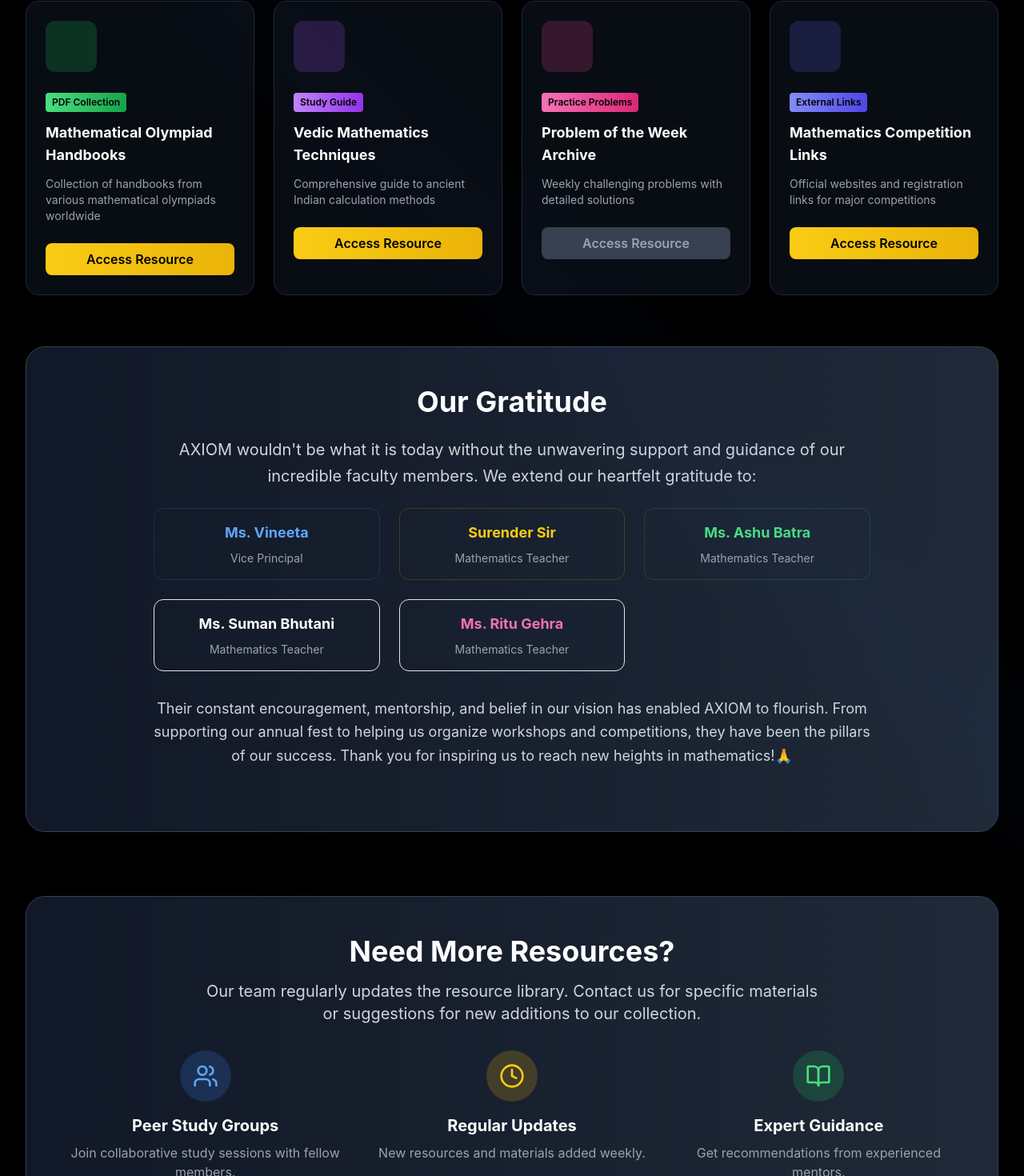
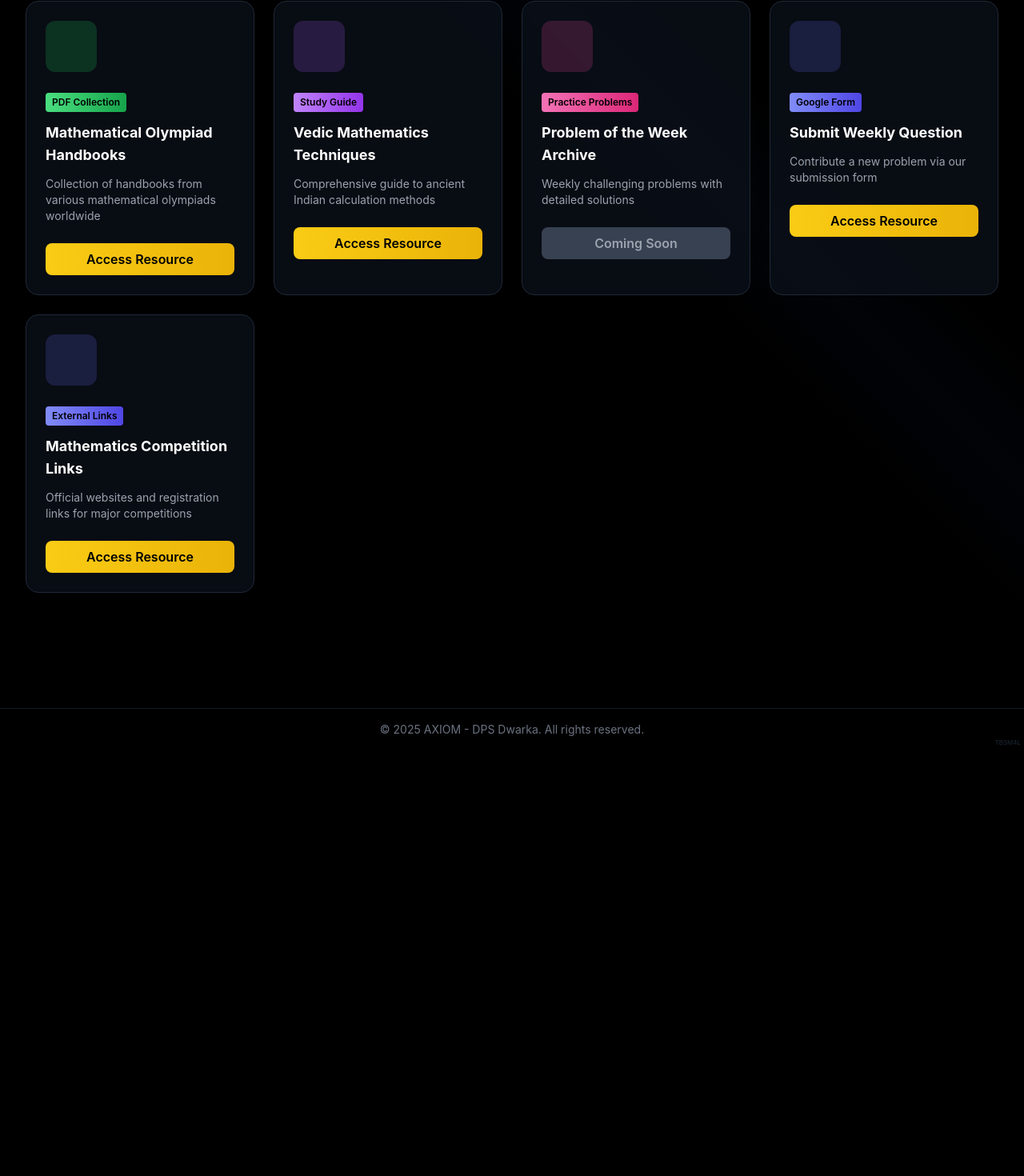
Before and after one commit to atharvatri47/axiom-math-club, a React (Create React App) app: page /resources in a window 1280 px wide. Shown: the part 957-2427 px from the top of the page at 80% size. After the commit the page ends 1895 px from the top, so only its background shows below. Built offline with nearby package versions, Linux system fonts and the light colour scheme; the HTML template or start-up script is replaced by a standard one.

Commit message:
Update Resources.js

```diff
--- a/src/pages/Resources.js
+++ b/src/pages/Resources.js
@@ -1,39 +1,42 @@
 import React from "react";
 import { motion } from "framer-motion";
-import { BookOpen, Download, ExternalLink, Star, Users, Clock } from "lucide-react";
+import { BookOpen, Download, ExternalLink, Star } from "lucide-react";
 
 const books = [
   {
     title: "Challenges and Thrills of Pre-College Mathematics",
     author: "V. Krishnamurthy, C.R. Pranesachar, K.N. Ranganathan, B.J. Venkatachala",
-    description: "An excellent resource for mathematical olympiad preparation with challenging problems and detailed solutions.",
+    description:
+      "An excellent resource for mathematical olympiad preparation with challenging problems and detailed solutions.",
     rating: 5,
     category: "Competition Mathematics",
     color: "from-blue-400 to-blue-600",
     bgColor: "bg-blue-500/20",
-    link: "https://drive.google.com/drive/folders/15a3uHgrhSpX43cAPZb_QEJuEwASbjgtQ?usp=drive_link"
+    link: "https://drive.google.com/drive/folders/15a3uHgrhSpX43cAPZb_QEJuEwASbjgtQ?usp=drive_link",
   },
   {
     title: "Cengage Mathematics",
     author: "G. Tewani",
-    description: "Comprehensive mathematics series covering all topics for competitive examinations with extensive problem sets.",
+    description:
+      "Comprehensive mathematics series covering all topics for competitive examinations with extensive problem sets.",
     rating: 5,
     category: "Comprehensive Study",
     color: "from-yellow-400 to-yellow-600",
     bgColor: "bg-yellow-500/20",
-    link: "https://drive.google.com/drive/folders/15a3uHgrhSpX43cAPZb_QEJuEwASbjgtQ?usp=drive_link"
-  }
+    link: "https://drive.google.com/drive/folders/15a3uHgrhSpX43cAPZb_QEJuEwASbjgtQ?usp=drive_link",
+  },
 ];
 
 const resources = [
   {
     title: "Mathematical Olympiad Handbooks",
-    description: "Collection of handbooks from various mathematical olympiads worldwide",
+    description:
+      "Collection of handbooks from various mathematical olympiads worldwide",
     icon: BookOpen,
     type: "PDF Collection",
     color: "from-green-400 to-green-600",
     bgColor: "bg-green-500/20",
-    link: "https://drive.google.com/drive/folders/15a3uHgrhSpX43cAPZb_QEJuEwASbjgtQ?usp=drive_link"
+    link: "https://drive.google.com/drive/folders/15a3uHgrhSpX43cAPZb_QEJuEwASbjgtQ?usp=drive_link",
   },
   {
     title: "Vedic Mathematics Techniques",
@@ -42,7 +45,7 @@ const resources = [
     type: "Study Guide",
     color: "from-purple-400 to-purple-600",
     bgColor: "bg-purple-500/20",
-    link: "https://drive.google.com/drive/folders/1lzF8UhZy7znoodcyYZFc4UrfoiAzvpw5?usp=drive_link"
+    link: "https://drive.google.com/drive/folders/1lzF8UhZy7znoodcyYZFc4UrfoiAzvpw5?usp=drive_link",
   },
   {
     title: "Problem of the Week Archive",
@@ -50,17 +53,28 @@ const resources = [
     icon: Star,
     type: "Practice Problems",
     color: "from-pink-400 to-pink-600",
-    bgColor: "bg-pink-500/20"
+    bgColor: "bg-pink-500/20",
+    link: "", // Real archive link to be added later
+  },
+  {
+    title: "Submit Weekly Question",
+    description: "Contribute a new problem via our submission form",
+    icon: ExternalLink,
+    type: "Google Form",
+    color: "from-indigo-400 to-indigo-600",
+    bgColor: "bg-indigo-500/20",
+    link: "https://docs.google.com/forms/d/e/1FAIpQLSdrGubhQZDkL2mBcbKW-vLGjxEbiNWej29QWUFBk_lKa7PP9A/viewform?usp=sharing",
   },
   {
     title: "Mathematics Competition Links",
-    description: "Official websites and registration links for major competitions",
+    description:
+      "Official websites and registration links for major competitions",
     icon: ExternalLink,
     type: "External Links",
     color: "from-indigo-400 to-indigo-600",
     bgColor: "bg-indigo-500/20",
-    link: "https://www.mtai.org.in/"
-  }
+    link: "https://www.mtai.org.in/",
+  },
 ];
 
 export default function Resources() {
@@ -75,11 +89,15 @@ export default function Resources() {
           className="text-center mb-16"
         >
           <h1 className="text-5xl md:text-6xl font-bold mb-6">
-            Learning <span className="bg-gradient-to-r from-blue-400 to-yellow-400 bg-clip-text text-transparent">Resources</span>
+            Learning{" "}
+            <span className="bg-gradient-to-r from-blue-400 to-yellow-400 bg-clip-text text-transparent">
+              Resources
+            </span>
           </h1>
           <p className="text-xl text-gray-300 max-w-3xl mx-auto">
-            Explore our curated collection of books, study materials, and resources
-            to enhance your mathematical journey and competitive preparation.
+            Explore our curated collection of books, study materials, and
+            resources to enhance your mathematical journey and competitive
+            preparation.
           </p>
         </motion.div>
 
@@ -93,7 +111,6 @@ export default function Resources() {
           >
             Recommended Books
           </motion.h2>
-
           <div className="grid grid-cols-1 lg:grid-cols-2 gap-8">
             {books.map((book, index) => (
               <motion.div
@@ -104,27 +121,29 @@ export default function Resources() {
                 className="group"
               >
                 <div className="relative bg-gray-900/50 backdrop-blur-sm border border-gray-800 rounded-2xl p-8 h-full hover:border-gray-600 hover:scale-105 transition-all duration-300">
-                  <div className={`inline-block px-3 py-1 rounded-full text-sm font-semibold bg-gradient-to-r ${book.color} text-black mb-4`}>
+                  <div
+                    className={`inline-block px-3 py-1 rounded-full text-sm font-semibold bg-gradient-to-r ${book.color} text-black mb-4`}
+                  >
                     {book.category}
                   </div>
-
                   <h3 className="text-2xl font-bold text-white mb-2 group-hover:text-yellow-400 transition-colors duration-300">
                     {book.title}
                   </h3>
-
-                  <p className="text-blue-400 font-medium mb-4">{book.author}</p>
-
+                  <p className="text-blue-400 font-medium mb-4">
+                    {book.author}
+                  </p>
                   <p className="text-gray-300 mb-6 leading-relaxed">
                     {book.description}
                   </p>
-
                   <div className="flex items-center gap-1 mb-4">
                     {[...Array(book.rating)].map((_, i) => (
-                      <Star key={i} className="w-5 h-5 fill-yellow-400 text-yellow-400" />
+                      <Star
+                        key={i}
+                        className="w-5 h-5 fill-yellow-400 text-yellow-400"
+                      />
                     ))}
                     <span className="text-gray-400 ml-2">({book.rating}/5)</span>
                   </div>
-
                   <div>
                     <a
                       href={book.link}
@@ -136,8 +155,6 @@ export default function Resources() {
                       Access Materials
                     </a>
                   </div>
-
-                  {/* Hover Overlay */}
                   <div className="absolute inset-0 rounded-2xl bg-gradient-to-r from-blue-600/5 to-yellow-600/5 opacity-0 group-hover:opacity-100 transition-opacity duration-300"></div>
                 </div>
               </motion.div>
@@ -155,7 +172,6 @@ export default function Resources() {
           >
             Study Materials & Links
           </motion.h2>
-
           <div className="grid grid-cols-1 md:grid-cols-2 lg:grid-cols-4 gap-6">
             {resources.map((resource, index) => (
               <motion.div
@@ -166,22 +182,24 @@ export default function Resources() {
                 className="group"
               >
                 <div className="relative bg-gray-900/50 backdrop-blur-sm border border-gray-800 rounded-2xl p-6 h-full hover:border-gray-600 hover:scale-105 transition-all duration-300">
-                  <div className={`w-16 h-16 ${resource.bgColor} rounded-xl flex items-center justify-center mb-6 group-hover:scale-110 transition-transform duration-300`}>
-                    <resource.icon className={`w-8 h-8 bg-gradient-to-r ${resource.color} bg-clip-text text-transparent`} />
+                  <div
+                    className={`w-16 h-16 ${resource.bgColor} rounded-xl flex items-center justify-center mb-6 group-hover:scale-110 transition-transform duration-300`}
+                  >
+                    <resource.icon
+                      className={`w-8 h-8 bg-gradient-to-r ${resource.color} bg-clip-text text-transparent`}
+                    />
                   </div>
-
-                  <div className={`inline-block px-2 py-1 rounded text-xs font-semibold bg-gradient-to-r ${resource.color} text-black mb-3`}>
+                  <div
+                    className={`inline-block px-2 py-1 rounded text-xs font-semibold bg-gradient-to-r ${resource.color} text-black mb-3`}
+                  >
                     {resource.type}
                   </div>
-
                   <h3 className="text-lg font-bold text-white mb-3 group-hover:text-yellow-400 transition-colors duration-300">
                     {resource.title}
                   </h3>
-
                   <p className="text-gray-400 text-sm mb-6">
                     {resource.description}
                   </p>
-
                   <a
                     href={resource.link || "#"}
                     target={resource.link ? "_blank" : "_self"}
@@ -192,107 +210,14 @@ export default function Resources() {
                         : "bg-gray-700 text-gray-400 cursor-not-allowed"
                     }`}
                   >
-                    Access Resource
+                    {resource.link ? "Access Resource" : "Coming Soon"}
                   </a>
-
-                  {/* Hover Overlay */}
                   <div className="absolute inset-0 rounded-2xl bg-gradient-to-r from-blue-600/5 to-yellow-600/5 opacity-0 group-hover:opacity-100 transition-opacity duration-300"></div>
                 </div>
               </motion.div>
             ))}
           </div>
         </section>
-
-        {/* Acknowledgement Section */}
-        <motion.div
-          initial={{ opacity: 0, y: 30 }}
-          whileInView={{ opacity: 1, y: 0 }}
-          transition={{ duration: 0.8 }}
-          className="mb-20 bg-gradient-to-r from-gray-900 to-gray-800 rounded-3xl p-8 md:p-12 border border-gray-700"
-        >
-          <div className="text-center mb-8">
-            <h2 className="text-3xl md:text-4xl font-bold text-white mb-6">
-              Our Gratitude
-            </h2>
-            <div className="max-w-4xl mx-auto">
-              <p className="text-xl text-gray-300 leading-relaxed mb-6">
-                AXIOM wouldn't be what it is today without the unwavering support and guidance of our incredible faculty members.
-                We extend our heartfelt gratitude to:
-              </p>
-
-              <div className="grid grid-cols-1 md:grid-cols-2 lg:grid-cols-3 gap-6 mb-8">
-                {[
-                  { name: "Ms. Vineeta", role: "Vice Principal", color: "blue" },
-                  { name: "Surender Sir", role: "Mathematics Teacher", color: "yellow" },
-                  { name: "Ms. Ashu Batra", role: "Mathematics Teacher", color: "green" },
-                  { name: "Ms. Suman Bhutani", role: "Mathematics Teacher", color: "purple" },
-                  { name: "Ms. Ritu Gehra", role: "Mathematics Teacher", color: "pink" }
-                ].map((teacher, i) => (
-                  <div
-                    key={i}
-                    className={`bg-${teacher.color}-500/10 rounded-xl p-4 border border-${teacher.color}-500/20 hover:scale-105 transition-transform duration-300`}
-                  >
-                    <h4 className={`text-lg font-bold text-${teacher.color}-400 mb-2`}>
-                      {teacher.name}
-                    </h4>
-                    <p className="text-gray-400 text-sm">{teacher.role}</p>
-                  </div>
-                ))}
-              </div>
-
-              <p className="text-lg text-gray-300 leading-relaxed">
-                Their constant encouragement, mentorship, and belief in our vision has enabled AXIOM to flourish.
-                From supporting our annual fest to helping us organize workshops and competitions, they have been
-                the pillars of our success. Thank you for inspiring us to reach new heights in mathematics!
-                <span className="text-yellow-400 font-semibold">🙏</span>
-              </p>
-            </div>
-          </div>
-        </motion.div>
-
-        {/* Additional Resources */}
-        <motion.div
-          initial={{ opacity: 0, y: 30 }}
-          whileInView={{ opacity: 1, y: 0 }}
-          transition={{ duration: 0.8 }}
-          className="mt-20 bg-gradient-to-r from-gray-900 to-gray-800 rounded-3xl p-8 md:p-12 border border-gray-700"
-        >
-          <div className="text-center mb-8">
-            <h2 className="text-3xl md:text-4xl font-bold text-white mb-4">
-              Need More Resources?
-            </h2>
-            <p className="text-xl text-gray-300 max-w-3xl mx-auto">
-              Our team regularly updates the resource library. Contact us for specific materials
-              or suggestions for new additions to our collection.
-            </p>
-          </div>
-
-          <div className="grid grid-cols-1 md:grid-cols-3 gap-8">
-            <div className="text-center">
-              <div className="w-16 h-16 mx-auto mb-4 bg-blue-500/20 rounded-full flex items-center justify-center">
-                <Users className="w-8 h-8 text-blue-400" />
-              </div>
-              <h3 className="text-xl font-bold text-white mb-2">Peer Study Groups</h3>
-              <p className="text-gray-400">Join collaborative study sessions with fellow members.</p>
-            </div>
-
-            <div className="text-center">
-              <div className="w-16 h-16 mx-auto mb-4 bg-yellow-500/20 rounded-full flex items-center justify-center">
-                <Clock className="w-8 h-8 text-yellow-400" />
-              </div>
-              <h3 className="text-xl font-bold text-white mb-2">Regular Updates</h3>
-              <p className="text-gray-400">New resources and materials added weekly.</p>
-            </div>
-
-            <div className="text-center">
-              <div className="w-16 h-16 mx-auto mb-4 bg-green-500/20 rounded-full flex items-center justify-center">
-                <BookOpen className="w-8 h-8 text-green-400" />
-              </div>
-              <h3 className="text-xl font-bold text-white mb-2">Expert Guidance</h3>
-              <p className="text-gray-400">Get recommendations from experienced mentors.</p>
-            </div>
-          </div>
-        </motion.div>
       </div>
     </div>
   );
```
